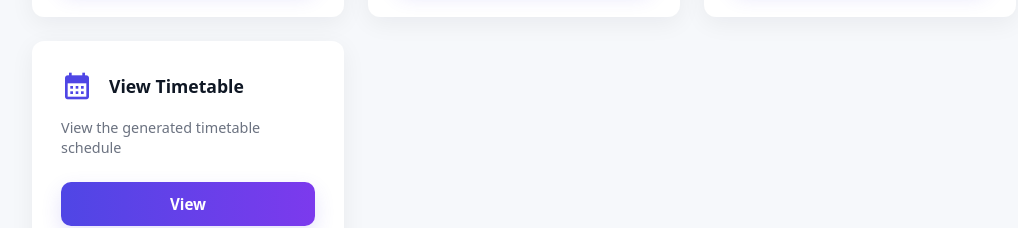
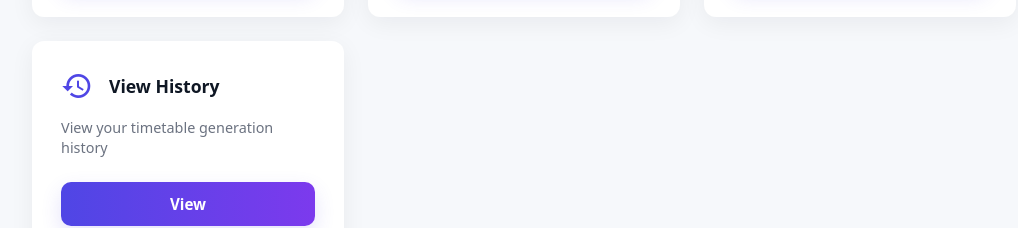
Before and after one commit to GalMoyal111/course-scheduling-system, a React (Vite) app in the folder client/: page / in a window 1280 px wide. Shown: the part 1260-1488 px from the top of the page, without its empty margins (244-1262 px from the left). Built offline with nearby package versions, Linux system fonts and the light colour scheme; no server answers.

Commit message:
feat: Add import/export functionality for lecturers and update DashboardPage to view history

```diff
--- a/client/src/components/ImportExportModal.jsx
+++ b/client/src/components/ImportExportModal.jsx
@@ -6,9 +6,11 @@ import {
   uploadLessons,
   uploadCourses,
   uploadRooms,
+  uploadLecturersExcel,
   exportLessons,
   exportCourses,
   exportRooms,
+  exportLecturersExcel,
 } from "../services/api";
 import "./ImportExportModal.css";
 
@@ -68,6 +70,7 @@ export default function ImportExportModal({ isOpen, onClose, type = "import" })
       if (selectedOption === "lessons") await uploadLessons(selectedFile);
       else if (selectedOption === "courses") await uploadCourses(selectedFile);
       else if (selectedOption === "classrooms") await uploadRooms(selectedFile);
+      else if (selectedOption === "lecturers") await uploadLecturersExcel(selectedFile);
       else alert("Method not implemented yet");
 
       alert(`${selectedOption} imported successfully`);
@@ -88,6 +91,7 @@ export default function ImportExportModal({ isOpen, onClose, type = "import" })
       if (selectedOption === "lessons") blob = await exportLessons();
       else if (selectedOption === "courses") blob = await exportCourses();
       else if (selectedOption === "classrooms") blob = await exportRooms();
+      else if (selectedOption === "lecturers") blob = await exportLecturersExcel();
 
       const url = window.URL.createObjectURL(blob);
       const link = document.createElement("a");
--- a/client/src/pages/DashboardPage.jsx
+++ b/client/src/pages/DashboardPage.jsx
@@ -110,13 +110,13 @@ export default function DashboardPage() {
 
           <div className="action-card">
             <div className="action-header">
-              <span className="material-icons action-icon">calendar_month</span>
-              <h3>View Timetable</h3>
+              <span className="material-icons action-icon">history</span>
+              <h3>View History</h3>
             </div>
-            <p>View the generated timetable schedule</p>
+            <p>View your timetable generation history</p>
             <Button
               variant="primary"
-              onClick={() => navigate("/timetable")}
+              onClick={() => navigate("/history")}
               className="action-button"
             >
               View
```
